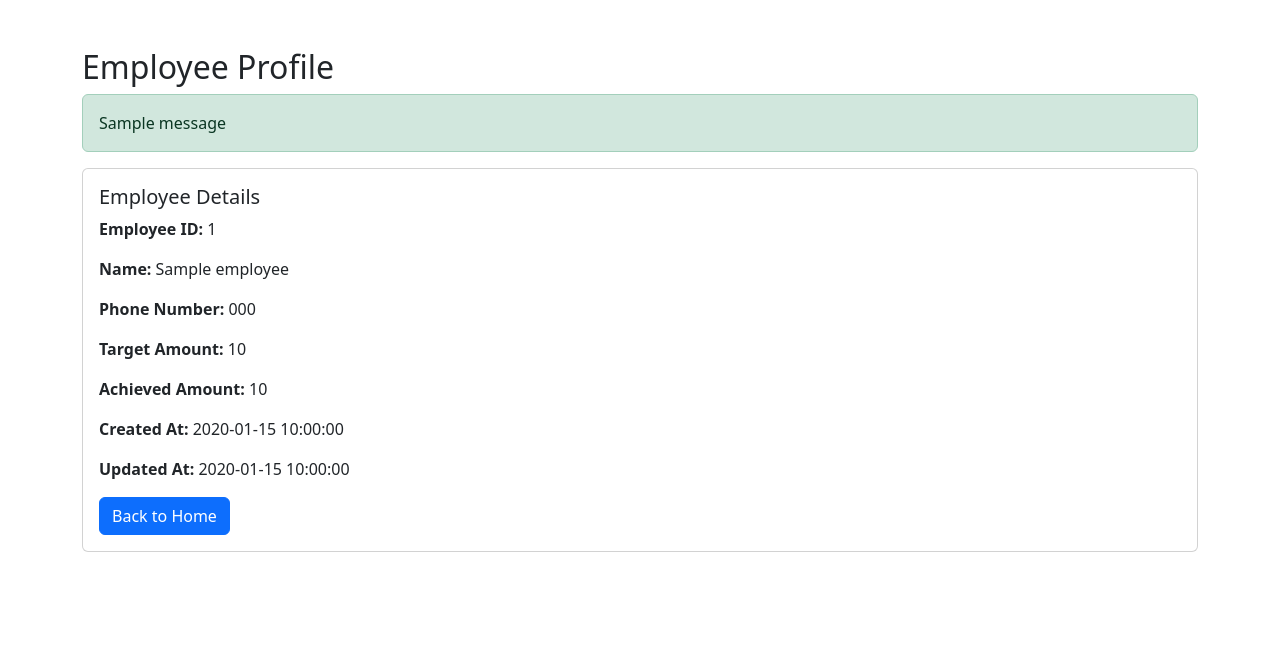
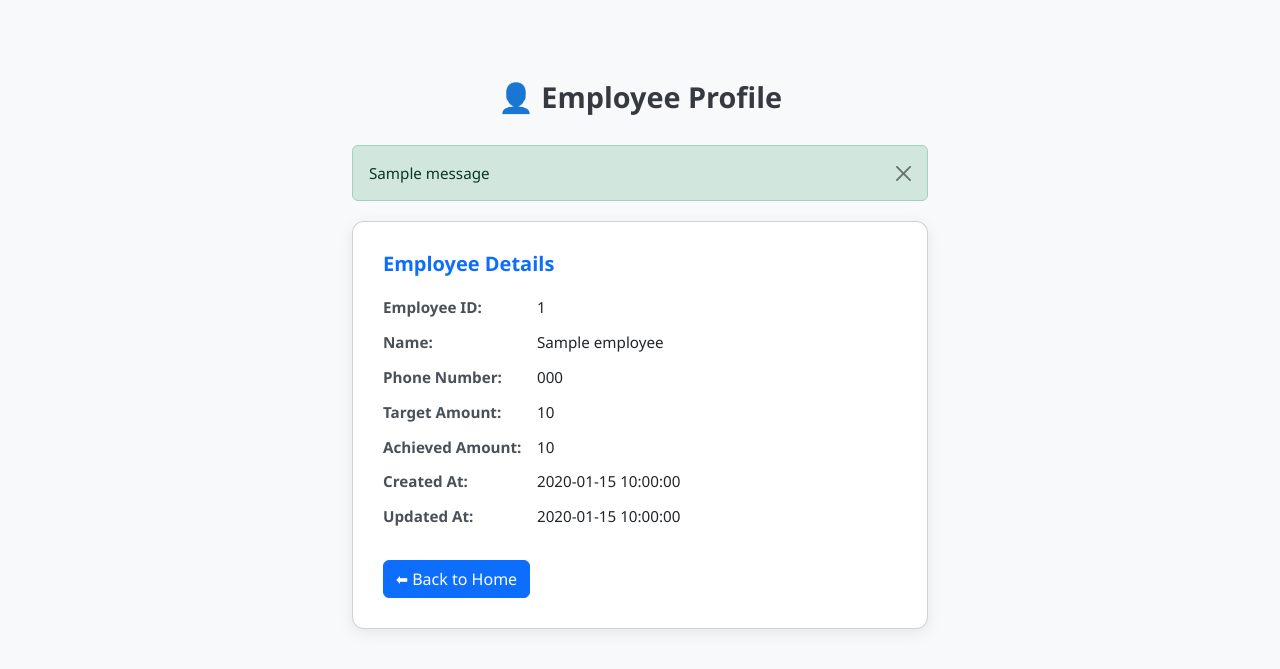
Before and after one commit to shahzaibjanjua25/pacific-trips-flask, a Flask app: template templates/profile.html in a window 1280 px wide. Shown: the top 669 px of the page. Run offline with Flask 3, Linux system fonts and the light colour scheme; the template is opened without the code that fills it: most values are stand-ins (such as "Sample title", 1, 10 or a date in 2020); one stand-in notice (Sample message) is shown.

Commit message:
UI being fixed 2.0

```diff
--- a/templates/profile.html
+++ b/templates/profile.html
@@ -1,24 +1,103 @@
 <!DOCTYPE html>
 <html lang="en">
 <head>
+    <!-- Meta -->
     <meta charset="UTF-8">
     <meta name="viewport" content="width=device-width, initial-scale=1.0">
     <title>Profile</title>
+
+    <!-- Bootstrap CSS -->
     <link href="https://cdn.jsdelivr.net/npm/bootstrap@5.3.0/dist/css/bootstrap.min.css" rel="stylesheet">
+
+    <!-- Custom CSS -->
+    <style>
+        body {
+            background: #f8f9fa;
+            font-family: 'Segoe UI', Tahoma, Geneva, Verdana, sans-serif;
+            color: #333;
+        }
+
+        .profile-container {
+            max-width: 600px;
+            margin: 80px auto;
+        }
+
+        .page-title {
+            font-size: 1.8rem;
+            font-weight: 600;
+            text-align: center;
+            margin-bottom: 30px;
+            color: #343a40;
+        }
+
+        .card {
+            border-radius: 12px;
+            box-shadow: 0 4px 15px rgba(0, 0, 0, 0.08);
+        }
+
+        .card-body {
+            padding: 30px;
+        }
+
+        .card-title {
+            font-size: 1.25rem;
+            font-weight: 600;
+            margin-bottom: 20px;
+            color: #0d6efd;
+        }
+
+        .card p {
+            font-size: 0.95rem;
+            margin-bottom: 12px;
+        }
+
+        .card p strong {
+            color: #495057;
+            width: 150px;
+            display: inline-block;
+        }
+
+        .btn {
+            margin-top: 20px;
+        }
+
+        .alert {
+            font-size: 0.95rem;
+            margin-bottom: 20px;
+        }
+
+        @media (max-width: 576px) {
+            .card-body {
+                padding: 20px;
+            }
+
+            .card p strong {
+                width: 120px;
+            }
+        }
+    </style>
 </head>
 <body>
-    <div class="container mt-5">
-        <h2>Employee Profile</h2>
+    <div class="container profile-container">
+        <h2 class="page-title">👤 Employee Profile</h2>
+
+        <!-- Flash Messages -->
         {% with messages = get_flashed_messages(with_categories=true) %}
             {% if messages %}
                 {% for category, message in messages %}
-                    <div class="alert alert-{{ category }}">{{ message }}</div>
+                    <div class="alert alert-{{ category }} alert-dismissible fade show" role="alert">
+                        {{ message }}
+                        <button type="button" class="btn-close" data-bs-dismiss="alert" aria-label="Close"></button>
+                    </div>
                 {% endfor %}
             {% endif %}
         {% endwith %}
+
+        <!-- Profile Card -->
         <div class="card">
             <div class="card-body">
                 <h5 class="card-title">Employee Details</h5>
+
                 <p><strong>Employee ID:</strong> {{ employee.empId }}</p>
                 <p><strong>Name:</strong> {{ employee.empName }}</p>
                 <p><strong>Phone Number:</strong> {{ employee.phoneNo }}</p>
@@ -26,9 +105,13 @@
                 <p><strong>Achieved Amount:</strong> {{ employee.achievedAmount }}</p>
                 <p><strong>Created At:</strong> {{ employee.createdAt }}</p>
                 <p><strong>Updated At:</strong> {{ employee.updatedAt }}</p>
-                <a href="{{ url_for('index') }}" class="btn btn-primary">Back to Home</a>
+
+                <a href="{{ url_for('index') }}" class="btn btn-primary">⬅ Back to Home</a>
             </div>
         </div>
     </div>
+
+    <!-- Bootstrap JS -->
+    <script src="https://cdn.jsdelivr.net/npm/bootstrap@5.3.0/dist/js/bootstrap.bundle.min.js"></script>
 </body>
 </html>
```
